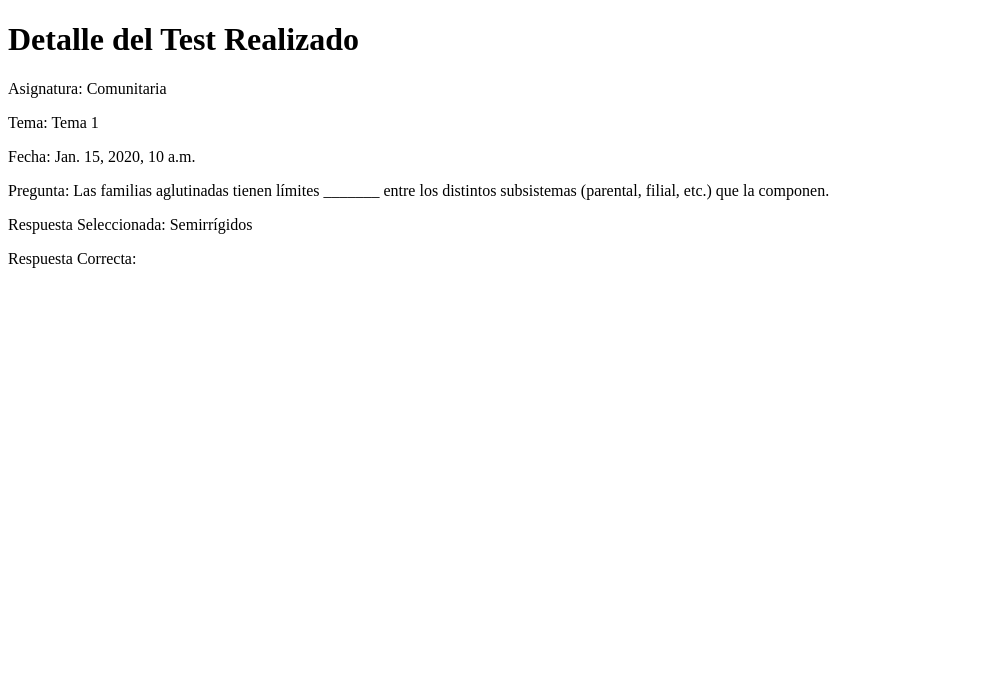
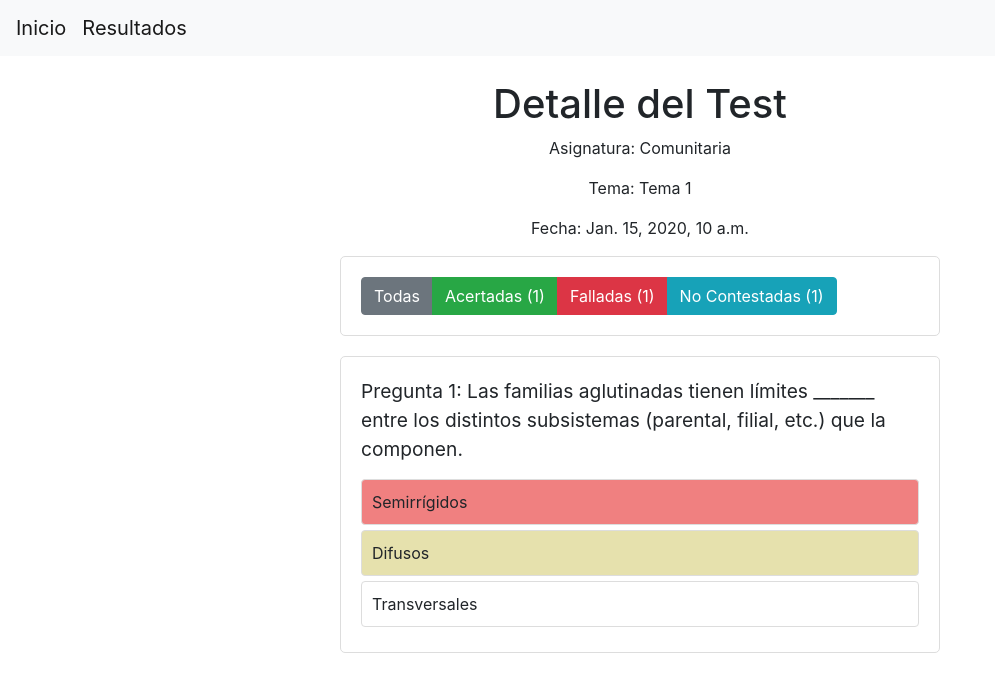
Before and after one commit to thecodix/mentalia, a Django app: page /examenes/detalle_test/1/ in a window 1280 px wide. Shown: the top 692 px of the page, without its empty margins (0-995 px from the left). Run offline with Django 5.2, Linux system fonts and the light colour scheme; data comes from the database, SQL or seed files in the repository; tables that the repository leaves empty hold one stand-in row (Sample ...); some libraries are stand-ins or nearby versions.

Commit message:
detalles funcionando

```diff
--- a/puntoycoma/examenes/models.py
+++ b/puntoycoma/examenes/models.py
@@ -41,11 +41,35 @@
     def obtener_preguntas_y_respuestas(self):
         return RespuestaTest.objects.filter(test_realizado=self).select_related('pregunta', 'respuesta_seleccionada')
 
+    def obtener_detalle_test(self):
+        # Obtener todas las respuestas asociadas a este test
+        respuestas_test = self.respuestatest_set.select_related('pregunta', 'respuesta_seleccionada').all()
+
+        detalle_test = []
+        for respuesta in respuestas_test:
+            pregunta = respuesta.pregunta
+            opciones = pregunta.opcionderespuesta_set.all()
+            respuesta_correcta = opciones.get(es_correcta=True)
+
+            detalle_test.append({
+                'pregunta': pregunta,
+                'opciones': opciones,
+                'seleccionada': respuesta.respuesta_seleccionada,
+                'correcta': respuesta_correcta
+            })
+        stats = {
+            'num_acertadas': self.preguntas_correctas,
+            'num_falladas': self.preguntas_falladas,
+            'num_no_contestadas': self.preguntas_no_contestadas,
+            'total_preguntas': self.total_preguntas,
+        }
+
+        return detalle_test, stats
 
 class RespuestaTest(models.Model):
     test_realizado = models.ForeignKey(TestRealizado, on_delete=models.CASCADE)
     pregunta = models.ForeignKey(Pregunta, on_delete=models.CASCADE)
-    respuesta_seleccionada = models.ForeignKey(OpcionDeRespuesta, on_delete=models.CASCADE)
+    respuesta_seleccionada = models.ForeignKey(OpcionDeRespuesta, on_delete=models.CASCADE, null=True, blank=True)
 
     class Meta:
         unique_together = ['test_realizado', 'pregunta', 'respuesta_seleccionada']
--- a/puntoycoma/examenes/templates/examenes/detalle_test.html
+++ b/puntoycoma/examenes/templates/examenes/detalle_test.html
@@ -2,22 +2,91 @@
 <html>
 <head>
     <title>Detalle del Test</title>
-    <!-- Incluir Bootstrap o cualquier otro CSS si es necesario -->
+    <link href="https://stackpath.bootstrapcdn.com/bootstrap/4.3.1/css/bootstrap.min.css" rel="stylesheet">
+    <style>
+        .pregunta-container, .centrado {
+            border: 1px solid #ddd;
+            padding: 20px; /* Aumenta el padding */
+            margin-bottom: 20px;
+            border-radius: 5px;
+            max-width: 600px; /* Establece un ancho máximo */
+            margin-left: auto;  /* Centra el bloque */
+            margin-right: auto; /* Centra el bloque */
+        }
+        .pregunta-texto, .respuesta-texto {
+            font-size: 1.2em;
+        }
+        .btn-radio {
+            text-align: left;
+            width: 100%; /* Hace que el botón ocupe todo el ancho */
+        }
+        .btn-radio input[type="radio"] {
+            display: none;
+        }
+        .btn-radio label {
+            display: inline-block;
+            width: 100%;
+            padding: 10px;
+            border: 1px solid #ddd;
+            border-radius: 4px;
+            margin-bottom: 5px;
+            cursor: pointer;
+            text-align: left;
+        }
+        .correcta { background-color: lightgreen; }
+        .incorrecta { background-color: lightcoral; }
+        .sin-responder { background-color: #e6e1ad; }
+        .btn-respuesta {
+            margin: 5px 0; /* Espaciado entre botones */
+        }
+    </style>
+    <script src="https://cdn.jsdelivr.net/npm/chart.js"></script>
+    <script>
+        document.addEventListener('DOMContentLoaded', function() {
+            filtrarPreguntas('todas');
+        });
+    </script>
 </head>
 <body>
-    <div class="container">
-        <h1>Detalle del Test Realizado</h1>
-        <p>Asignatura: {{ test.asignatura.nombre }}</p>
-        <p>Tema: {{ test.tema.nombre }}</p>
-        <p>Fecha: {{ test.fecha }}</p>
-        <!-- Mostrar detalles de las preguntas y respuestas -->
-        {% for item in preguntas_y_respuestas %}
-            <div>
-                <p>Pregunta: {{ item.pregunta.texto }}</p>
-                <p>Respuesta Seleccionada: {{ item.respuesta_seleccionada.texto }}</p>
-                <p>Respuesta Correcta: {{ item.respuesta_correcta.texto }}</p>
+    {% include 'examenes/navbar.html' %}
+    <div class="container mt-4">
+        <h1 class="text-center">Detalle del Test</h1>
+        <p class="text-center">Asignatura: {{ test.asignatura.nombre }}</p>
+        <p class="text-center">Tema: {{ test.tema.nombre }}</p>
+        <p class="text-center">Fecha: {{ test.fecha }}</p>
+        <div class="centrado">
+            <div class="btn-group" role="group" aria-label="Filtros de Pregunta">
+                <button type="button" class="btn btn-secondary" onclick="filtrarPreguntas('todas')">Todas</button>
+                <button type="button" class="btn btn-success" onclick="filtrarPreguntas('acertadas')">Acertadas ({{ stats.num_acertadas }})</button>
+                <button type="button" class="btn btn-danger" onclick="filtrarPreguntas('falladas')">Falladas ({{ stats.num_falladas }})</button>
+                <button type="button" class="btn btn-info" onclick="filtrarPreguntas('no-contestadas')">No Contestadas ({{ stats.num_no_contestadas }})</button>
+            </div>
+        </div>
+        {% for item in detalle_test %}
+            <div class="pregunta-container {% if item.seleccionada == item.correcta %}acertadas{% elif item.seleccionada and item.seleccionada != item.correcta %}falladas{% else %}no-contestadas{% endif %}">
+                <p class="pregunta-texto">Pregunta {{ forloop.counter }}: {{ item.pregunta.texto }}</p>
+                {% for opcion in item.pregunta.opcionderespuesta_set.all %}
+                <div class="btn-radio">
+                    <label class="{% if opcion == item.seleccionada and opcion == item.correcta %}correcta{% elif opcion == item.seleccionada %}incorrecta{% elif opcion == item.correcta %}sin-responder{% endif %}">
+                        {{ opcion.texto }}
+                    </label>
+                </div>
+                {% endfor %}
             </div>
         {% endfor %}
     </div>
+    <script>
+        function filtrarPreguntas(filtro) {
+            var todasLasPreguntas = document.querySelectorAll('.pregunta-container');
+
+            todasLasPreguntas.forEach(function(pregunta) {
+                if (filtro === 'todas') {
+                    pregunta.style.display = 'block'; // O el estilo de display que estés utilizando
+                } else {
+                    pregunta.style.display = pregunta.classList.contains(filtro) ? 'block' : 'none';
+                }
+            });
+        }
+    </script>
 </body>
 </html>
--- a/puntoycoma/examenes/views.py
+++ b/puntoycoma/examenes/views.py
@@ -4,7 +4,7 @@
 from django.http import HttpResponse
 from django.shortcuts import render, redirect, get_object_or_404
 
-from .models import Pregunta, Asignatura, Tema, TestRealizado, RespuestaTest
+from .models import Pregunta, Asignatura, Tema, TestRealizado, RespuestaTest, OpcionDeRespuesta
 
 
 def index(request):
@@ -43,7 +43,7 @@
                 pregunta = Pregunta.objects.get(id=pregunta_id)
                 respuesta_correcta = pregunta.opcionderespuesta_set.get(es_correcta=True)
                 respuesta_seleccionada_id = value if value.isdigit() else None
-                respuesta_seleccionada = None
+                respuesta_seleccionada = OpcionDeRespuesta.objects.get(id=respuesta_seleccionada_id) if respuesta_seleccionada_id else None
                 if value == 'no_contestada':
                     respuestas_no_contestadas += 1
                     preguntas_y_respuestas.append({
@@ -110,9 +110,14 @@
 def detalle_test(request, test_id):
     test = get_object_or_404(TestRealizado, id=test_id)
     # Suponiendo que tienes una forma de obtener las preguntas y respuestas relacionadas con este test
-    preguntas_y_respuestas = test.obtener_preguntas_y_respuestas()
+    # preguntas_y_respuestas = test.obtener_preguntas_y_respuestas()
+    detalle_test, stats = test.obtener_detalle_test()
+
+
 
     return render(request, 'examenes/detalle_test.html', {
         'test': test,
-        'preguntas_y_respuestas': preguntas_y_respuestas
+        # 'preguntas_y_respuestas': preguntas_y_respuestas
+        'detalle_test': detalle_test,
+        'stats': stats,
     })
```
Also changed, not shown: puntoycoma/examenes/migrations/0004_alter_respuestatest_respuesta_seleccionada.py (added).
